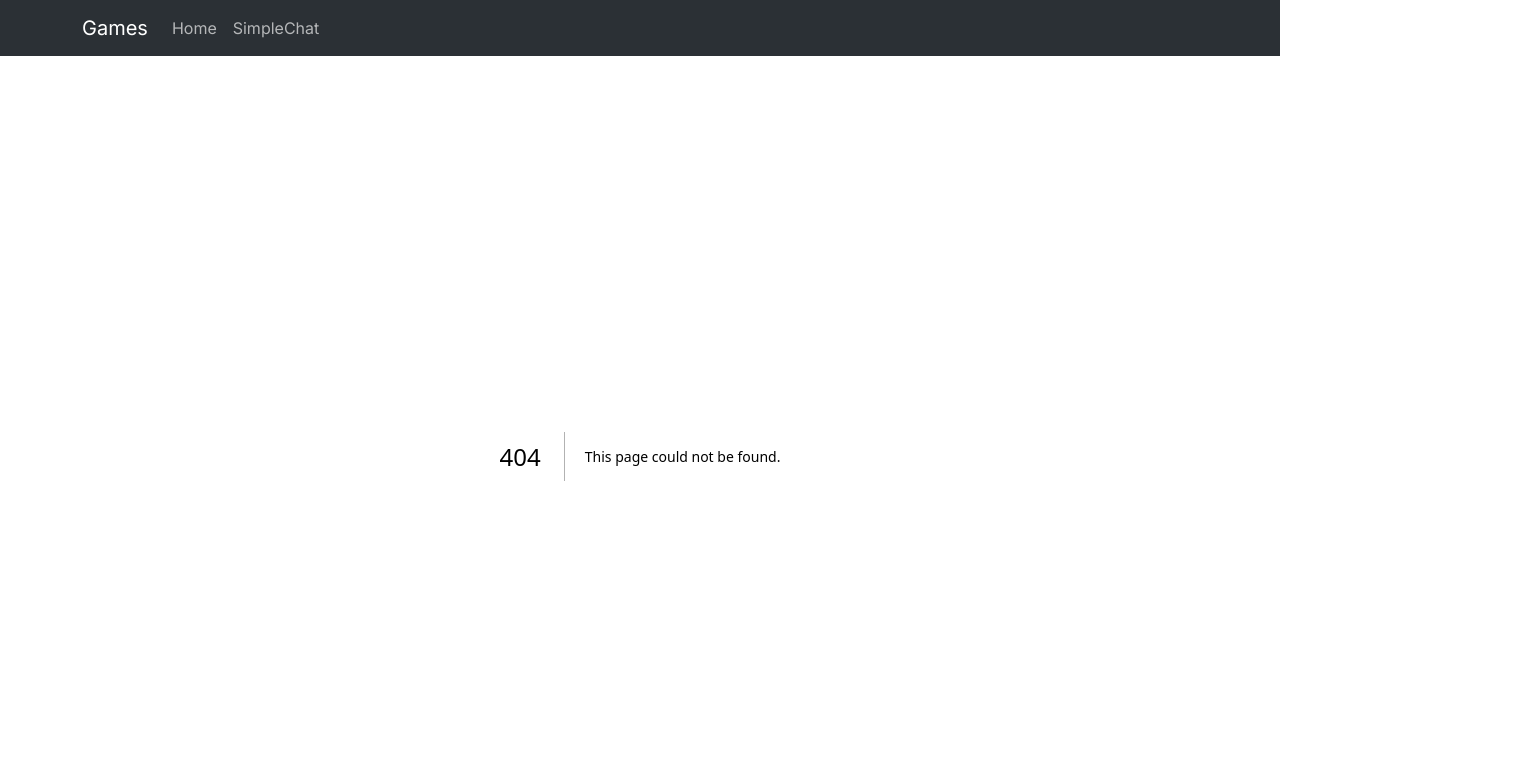
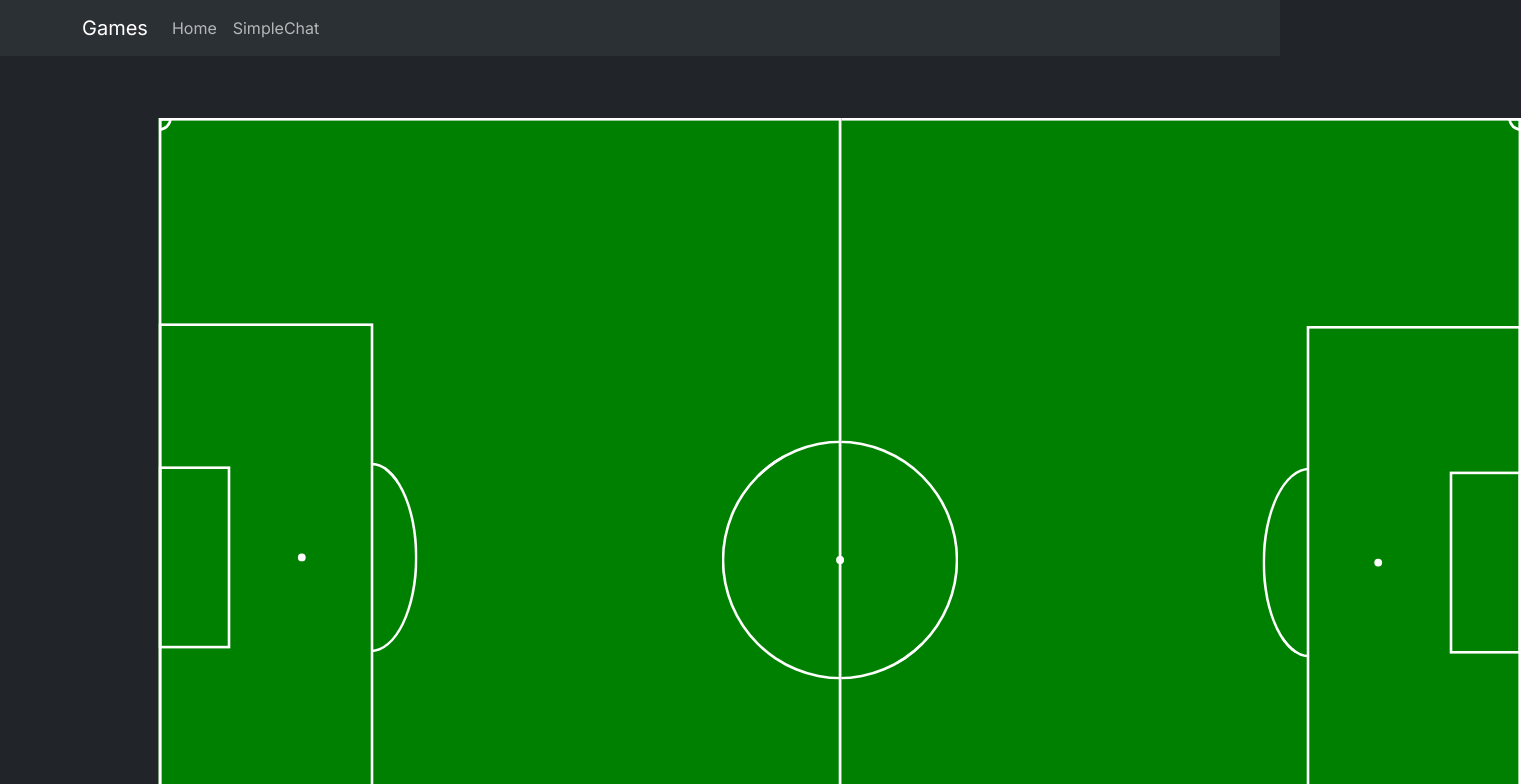
Before and after one commit to AlexJacksonDS/alexjacksonds.github.io, a Next.js app: page /FootballPitch in a window 1280 px wide. Before the commit this address had no page. Shown: the top 784 px of the page, 1521 px wide, since content can reach past the window. Built offline with nearby package versions, Linux system fonts and the light colour scheme.

Commit message:
Football pitch

```diff
--- /dev/null
+++ b/app/FootballPitch/football-pitch.scss
@@ -0,0 +1,118 @@
+.football-pitch {
+    border: solid 2px white;
+    background-color: green;
+    height: 1048px;
+    width: 680px;
+    transform: rotate(90deg) scale(1.3);
+    margin-left: 500px;
+    margin-top: -20px;
+}
+
+.half {
+    margin-top: -2px;
+    margin-left: -2px;
+    display: grid;
+    border: solid 2px white;
+    background-color: green;
+    height: 525px;
+    width: 680px;
+    grid-template-columns: 160px 360px 160px;
+    grid-template-rows: 163px 1fr;
+
+    &.other{
+        transform: rotate(180deg);
+        margin-bottom: -2px;
+    }
+}
+
+.corner {
+    height: 160px;
+    width: 160px;;
+    display: grid;
+    margin-left: -2px;
+    margin-top: -2px;
+    grid-template-columns: 10px 140px 10px;
+
+    &.other{
+        transform: rotate(90deg);
+        margin-right: -2px;
+        margin-top: -2px;
+        margin-left: -2px;
+    }
+}
+
+.corner-circle {
+    border: solid 2px white;
+    height: 10px;
+    width: 10px;
+
+    border-radius: 0px 0px 10px 0px;
+}
+
+.box {
+    margin-top: -2px;
+    margin-left: -2px;
+    border: solid 2px white;
+    height: 165px;
+    display: grid;
+    grid-template-columns: 110px 140px 110px;
+}
+
+.six-box {
+    margin-top: -2px;
+    border: solid 2px white;
+    height: 55px;
+}
+
+.p-spot-container {
+    height: 110px;
+    display: flex;
+    align-items: center;
+    justify-content: center;
+}
+
+.p-spot {
+    background-color: white;
+    height: 6px;
+    width: 6px;
+    border-radius: 3px;
+}
+
+.mid-half {
+    display: flex;
+    justify-content: center;
+    height: 268px;
+}
+
+.penalty-d {
+    border: solid 2px white;
+    height: 36px;
+    margin-top: -2px;
+    width: 146px;
+    border-radius: 50% / 0 0 100% 100%;
+}
+
+.centre-box {
+    display: flex;
+    justify-content: center;
+    height: 92px;
+    margin-left: -2px;
+}
+
+.centre-circle {
+    border: solid 2px white;
+    width: 184px;
+    margin-left: -2px;
+    border-radius: 50% / 100% 100% 0 0;
+    display: flex;
+    justify-content: center;
+    align-items: flex-end;
+}
+
+.centre-spot {
+    border: solid 2px white;
+    height: 6px;
+    width: 6px;
+    border-radius: 3px;
+    margin-bottom: -4px;
+}
--- /dev/null
+++ b/app/FootballPitch/page.tsx
@@ -0,0 +1,42 @@
+import "./football-pitch.scss";
+
+export default function FootballPage() {
+  return (
+    <div>
+      <div className="football-pitch">
+        {[0, 1].map((x) => (
+          <div key={x} className={"half" + (x === 1 ? " other" : "")}>
+            <div className="corner">
+              <div className="corner-circle"></div>
+            </div>
+            <div className="box">
+              <div></div>
+              <div className="six-box"></div>
+              <div></div>
+              <div></div>
+              <div className="p-spot-container">
+                <div className="p-spot"></div>
+              </div>
+              <div></div>
+            </div>
+            <div className="corner other">
+              <div className="corner-circle"></div>
+            </div>
+            <div></div>
+            <div className="mid-half">
+              <div className="penalty-d"></div>
+            </div>
+            <div></div>
+            <div></div>
+            <div className="centre-box">
+              <div className="centre-circle">
+                <div className="centre-spot"></div>
+              </div>
+            </div>
+            <div></div>
+          </div>
+        ))}
+      </div>
+    </div>
+  );
+}
```
